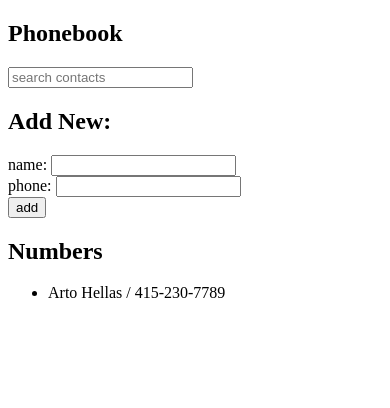
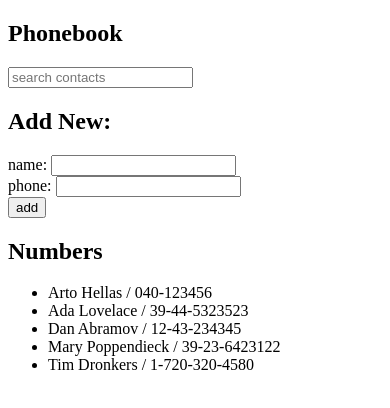
Before and after one commit to tdronkers04/fullstack-open, a React (Create React App) app in the folder part2/phonebook/: page / in a window 390 px wide. Shown: the top 408 px of the page. Built offline with nearby package versions, Linux system fonts and the light colour scheme; data requests are answered from the project's data file.

Commit message:
part 2 phonebook through exercise 2.11

```diff
--- /dev/null
+++ b/part2/phonebook/db.json
@@ -0,0 +1,29 @@
+{
+  "persons": [
+    {
+      "name": "Arto Hellas",
+      "phone": "040-123456",
+      "id": 1
+    },
+    {
+      "name": "Ada Lovelace",
+      "phone": "39-44-5323523",
+      "id": 2
+    },
+    {
+      "name": "Dan Abramov",
+      "phone": "12-43-234345",
+      "id": 3
+    },
+    {
+      "name": "Mary Poppendieck",
+      "phone": "39-23-6423122",
+      "id": 4
+    },
+    {
+      "name": "Tim Dronkers",
+      "phone": "1-720-320-4580",
+      "id": 5
+    }
+  ]
+}
--- a/part2/phonebook/src/App.js
+++ b/part2/phonebook/src/App.js
@@ -1,12 +1,23 @@
-import { useState } from 'react'
+import axios from 'axios'
+import { useEffect, useState } from 'react'
 import AllNumbers from './components/Display'
 import Search from './components/Search'
 import Form from './components/Form'
 
 const App = () => {
-  const [persons, setPersons] = useState([{ name: 'Arto Hellas', phone: '415-230-7789'},])
+  const [persons, setPersons] = useState([])
   const [newPerson, setNewPerson] = useState({ name: '', phone: ''})
   const [ searchTerm, setSearchTerm ] = useState('')
+
+  const hook = () => {
+    axios
+      .get('http://localhost:3001/persons')
+      .then(response => {
+        setPersons(response.data);
+      });
+  }
+
+  useEffect(hook, []);
 
   const addContact = (event) => {
     event.preventDefault();
```
Also changed, not shown: part2/phonebook/package.json (+6 -1 lines), part2/phonebook/src/index.js (+3 -6 lines), 1 other file (tests, documents, lock files or other folders).
